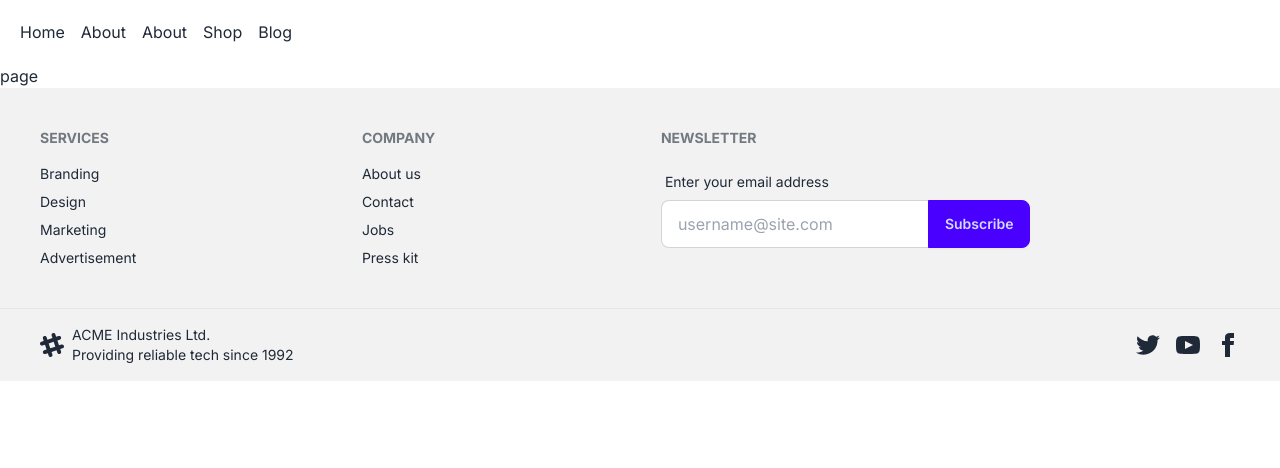
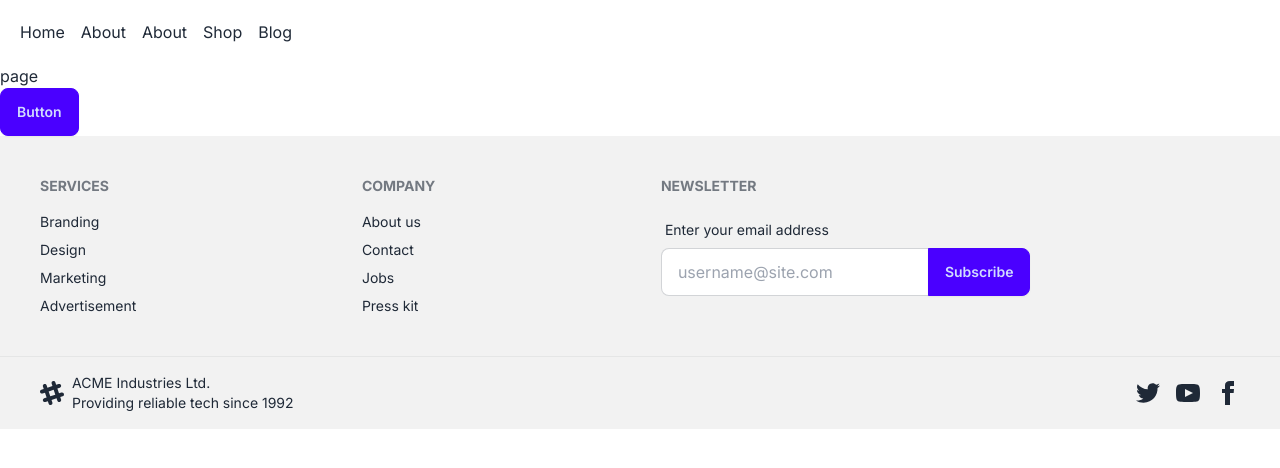
Before and after one commit to reuterShawn/NextJS-stripe-ecommerce, a Next.js app in the folder boardgame-shop-nextjs/: page /about in a window 1280 px wide. Shown: the top 468 px of the page. Built offline with nearby package versions, Linux system fonts and the light colour scheme.

Commit message:
Add button

```diff
--- a/boardgame-shop-nextjs/app/(marketing)/about/page.tsx
+++ b/boardgame-shop-nextjs/app/(marketing)/about/page.tsx
@@ -2,8 +2,10 @@ import React from 'react'
 
 const page = () => {
   return (
-    <div>page</div>
-  )
+    <><div>page</div>
+<button className="btn btn-primary">Button</button>
+</>
+)
 }
 
 export default page
```
